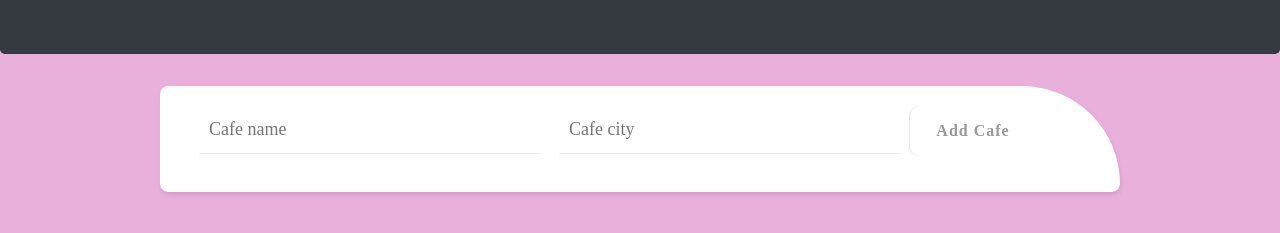
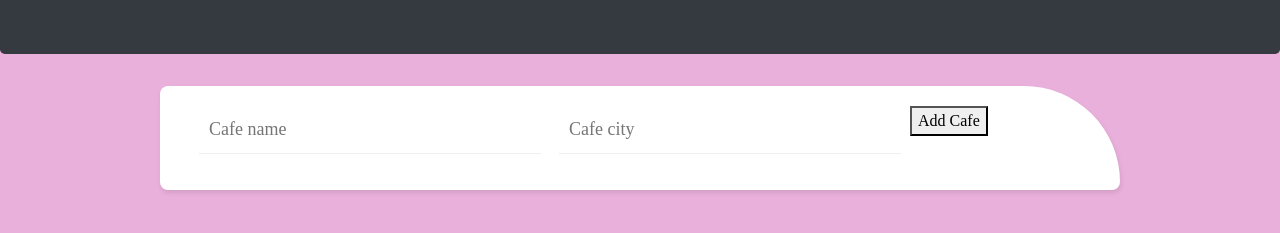
Before and after one commit to jkurowski37/test, a plain HTML site: page index.html in a window 1280 px wide. Shown: the part 239-472 px from the top of the page. Drawn offline with nearby package versions, Linux system fonts and the light colour scheme; no server answers.

Commit message:
Update styles.css

```diff
--- a/styles.css
+++ b/styles.css
@@ -88,19 +88,6 @@ form:after{
     display: block;
 }
 
-button{
-    border: 0;
-    background: #fff;
-    border-radius: 10px;
-    padding: 13px;
-    width: 14%;
-    box-shadow: -1px 0px 1px rgba(0,0,0,0.1);
-    font-weight: bold;
-    font-family: ubuntu;
-    letter-spacing: 1px;
-    color: #999;
-}
-
 div{
     align: center;
 }
```
